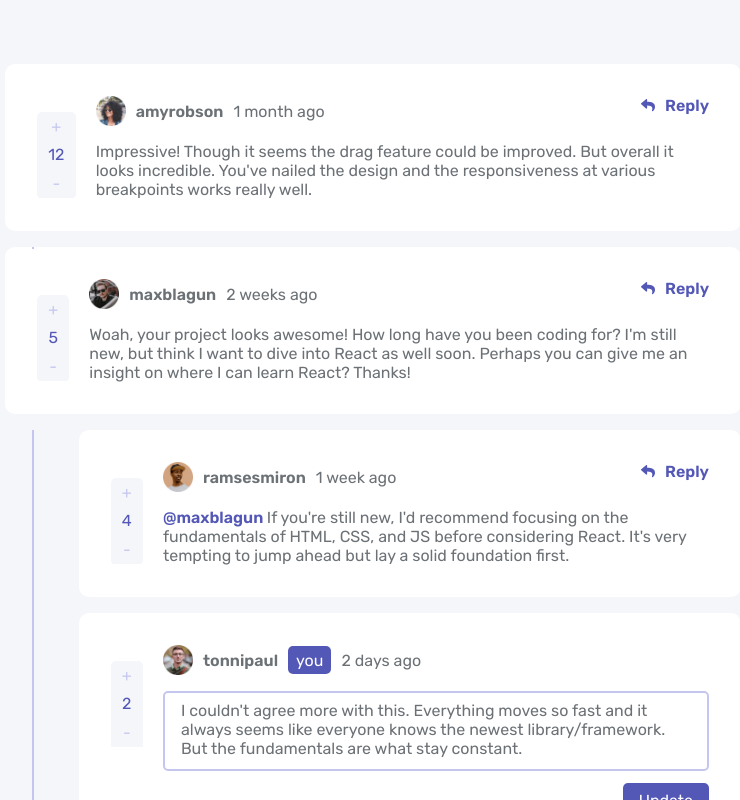
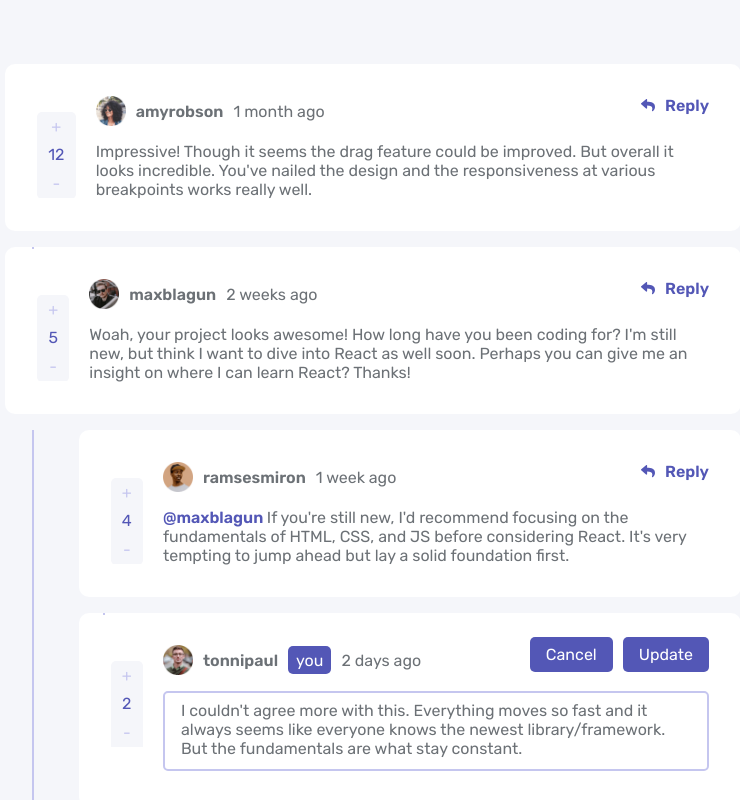
Before and after one commit to TonniPaul/interactive-comment-, a Next.js app: page / in a window 1280 px wide. Both pictures are taken after a click on the button "Edit". Shown: the top 800 px of the page, without its empty margins (267-1007 px from the left). Built offline with nearby package versions, Linux system fonts and the light colour scheme.

Commit message:
refactor : refactored code to move addComment component into the replyCard component
Also created cancel button to cancel edit updates

```diff
--- a/components/AddComment.tsx
+++ b/components/AddComment.tsx
@@ -1,7 +1,6 @@
 import { AddCommentProps } from "@/interface/interfaces";
 import { AddCommentStyle, SendButton } from "@/styles/main.styled";
 import Image from "next/image";
-import { useState } from "react";
 
 const AddComment = ({
   image,
--- a/components/Main.tsx
+++ b/components/Main.tsx
@@ -10,6 +10,7 @@ import myData from "../public/data.json";
 const Main = () => {
   const [comment, setComment] = useState<Comment[]>([]);
   const currentUser = myData.currentUser;
+  const [commentValue, setCommentValue] = useState<string>("");
   const [replyValue, setReplyValue] = useState<string>("");
   const [replyId, setReplyId] = useState<number | null>(null);
 
@@ -34,14 +35,20 @@ const Main = () => {
     setReplyValue(e.target.value);
   };
 
+  const handleCommentInputChange = (
+    e: React.ChangeEvent<HTMLTextAreaElement>
+  ) => {
+    setCommentValue(e.target.value);
+  };
+
   const handleCommentSubmit = (e: FormEvent<HTMLFormElement>) => {
     e.preventDefault();
 
-    if (!replyValue.trim()) return;
+    if (!commentValue.trim()) return;
 
     const nComment = {
       id: Date.now(),
-      content: replyValue,
+      content: commentValue,
       createdAt: "just now",
       score: 0,
       user: {
@@ -54,11 +61,12 @@ const Main = () => {
 
     const updatedComment = [...comment, nComment];
     setComment(updatedComment);
-    setReplyValue("");
+    setCommentValue("");
   };
 
   const handleCommentReplySubmit = (e: FormEvent<HTMLFormElement>) => {
     e.preventDefault();
+
     if (!replyValue.trim()) return;
 
     const updatedComments = comment.map((comment) => {
@@ -119,21 +127,26 @@ const Main = () => {
               commentId={data.id}
               deleteComment={() => handleCommentDelete(data.id)}
               responseTo={""}
+              replyValue={replyValue}
+              addCommentImage={currentUser.image.png}
+              commentSubmit={handleCommentReplySubmit}
+              onChange={handleInputChange}
+              replyId={replyId === data.id}
             />
             <ReplyContainerStyle>
               <hr />
-              {replyId === data.id && (
+              {/* {replyId === data.id && (
                 <AddComment
                   image={currentUser.image.png}
                   onChange={handleInputChange}
                   onSubmit={handleCommentReplySubmit}
                   replyValue={replyValue}
                 />
-              )}
+              )} */}
               {data.replies.map((reply) => {
                 return (
+                  <div key={reply.id}>
                     <ReplyCard
-                    key={reply.id}
                       userImage={reply.user.image.png}
                       userName={reply.user.username}
                       dateCreated={reply.createdAt}
@@ -146,7 +159,21 @@ const Main = () => {
                         handleCommentReplyDelete(data.id, reply.id)
                       }
                       responseTo={reply.replyingTo}
+                      replyValue={replyValue}
+                      addCommentImage={currentUser.image.png}
+                      commentSubmit={handleCommentReplySubmit}
+                      onChange={handleCommentInputChange}
+                      replyId={replyId === reply.id}
                     />
+                    {/* {replyId === reply.id && (
+                      <AddComment
+                        image={currentUser.image.png}
+                        onChange={handleCommentInputChange}
+                        onSubmit={handleCommentReplySubmit}
+                        replyValue={replyValue}
+                      />
+                    )} */}
+                  </div>
                 );
               })}
             </ReplyContainerStyle>
@@ -155,9 +182,9 @@ const Main = () => {
       })}
       <AddComment
         image={currentUser.image.png}
-        onChange={handleInputChange}
+        onChange={handleCommentInputChange}
         onSubmit={handleCommentSubmit}
-        replyValue={replyValue}
+        replyValue={commentValue}
       />
     </Container>
   );
--- a/components/ReplyCard.tsx
+++ b/components/ReplyCard.tsx
@@ -1,6 +1,5 @@
 import {
   CardStyle,
-  ImageStyle,
   ScoreCountContainer,
   SpaceBetween,
   ReplyButton,
@@ -10,7 +9,9 @@ import {
   ButtonContainer,
   PrimaryButton,
   ContentTextStyle,
+  ReplyContainerStyle,
 } from "@/styles/main.styled";
+import { FormEvent } from "react";
 import replyIcon from "../public/images/icon-reply.svg";
 import editIcon from "../public/images/icon-edit.svg";
 import deleteIcon from "../public/images/icon-delete.svg";
@@ -18,6 +19,7 @@ import Image from "next/image";
 import { useState } from "react";
 import DeleteWarning from "./DeleteWarning";
 import { Comment } from "@/interface/interfaces";
+import AddComment from "./AddComment";
 
 interface ReplyProps {
   userImage: string;
@@ -30,6 +32,11 @@ interface ReplyProps {
   onReplyClick: (commentId: number) => void;
   commentId: number;
   deleteComment: () => void;
+  replyValue: string;
+  addCommentImage: string;
+  commentSubmit: (e: FormEvent<HTMLFormElement>) => void;
+  onChange: (e: React.ChangeEvent<HTMLTextAreaElement>) => void;
+  replyId: boolean;
 }
 const ReplyCard = ({
   userImage,
@@ -42,6 +49,11 @@ const ReplyCard = ({
   responseTo,
   commentId,
   deleteComment,
+  replyValue,
+  addCommentImage,
+  commentSubmit,
+  onChange,
+  replyId,
 }: ReplyProps) => {
   const [voteCount, setVoteCount] = useState<number>(commentScore);
   const [hasVoted, setHasVoted] = useState<boolean>(false);
@@ -84,6 +96,9 @@ const ReplyCard = ({
   const handleCommentChange = (e: React.ChangeEvent<HTMLTextAreaElement>) => {
     setEditedComment(e.target.value);
   };
+  const handleUpdateCancel = () => {
+    setIsEditing(false);
+  };
 
   const handleEditUpdate = () => {
     setIsEditing(false);
@@ -95,12 +110,11 @@ const ReplyCard = ({
   };
 
   return (
+    <div>
       <CardStyle>
         <Block>
           <UserData>
-          <ImageStyle>
             <Image src={userImage} alt={userName} width={30} height={30} />
-          </ImageStyle>
             <p>{userName}</p>
             {userName === user && <span>you</span>}
 
@@ -121,6 +135,7 @@ const ReplyCard = ({
 
           {isEditing && (
             <span>
+              <PrimaryButton onClick={handleUpdateCancel}>Cancel</PrimaryButton>
               <PrimaryButton onClick={handleEditUpdate}>Update</PrimaryButton>
             </span>
           )}
@@ -154,6 +169,7 @@ const ReplyCard = ({
             </ButtonContainer>
           )}
         </SpaceBetween>
+
         {isDeleting && (
           <DeleteWarning
             onCancel={handleCancelClick}
@@ -161,6 +177,18 @@ const ReplyCard = ({
           />
         )}
       </CardStyle>
+      <ReplyContainerStyle>
+        <hr />
+        {replyId && (
+          <AddComment
+            onChange={onChange}
+            onSubmit={commentSubmit}
+            image={addCommentImage}
+            replyValue={replyValue}
+          />
+        )}
+      </ReplyContainerStyle>
+    </div>
   );
 };
 
--- a/styles/main.styled.tsx
+++ b/styles/main.styled.tsx
@@ -45,17 +45,20 @@ export const Block = styled.div`
   display: block;
   font-weight: 400 !important;
   & > span {
-    position: relative;
+    /* width: 100%; */
+    display: flex;
+    gap: 10px;
+    position: absolute;
+    right: 2rem;
     padding: 0.5rem 0 1.5rem;
-    display: block;
   }
 
-  & button {
-    position: absolute;
-    right: 0;
-  }
   @media (min-width: 768px) {
     width: 100%;
+
+    & > span {
+      top: 1rem;
+    }
   }
 `;
 export const ContentTextStyle = styled.p`
@@ -108,6 +111,7 @@ export const TextAreaStyle = styled.textarea`
   min-width: 100%;
   background: none;
   outline: none;
+  min-height: 150px;
   border: 2px solid var(--borderColor);
   font-size: inherit;
   font-weight: 400;
```
Lines whose indentation alone changed are shown as unchanged.
